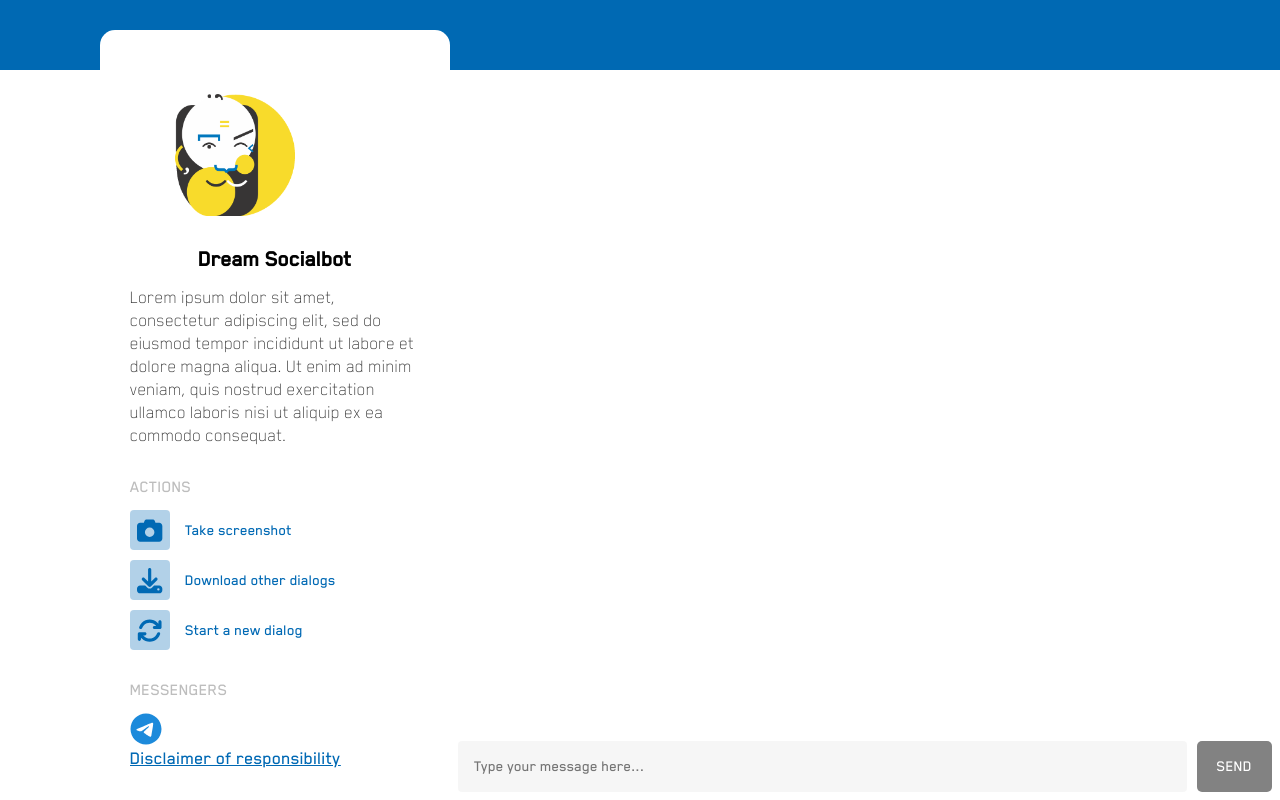
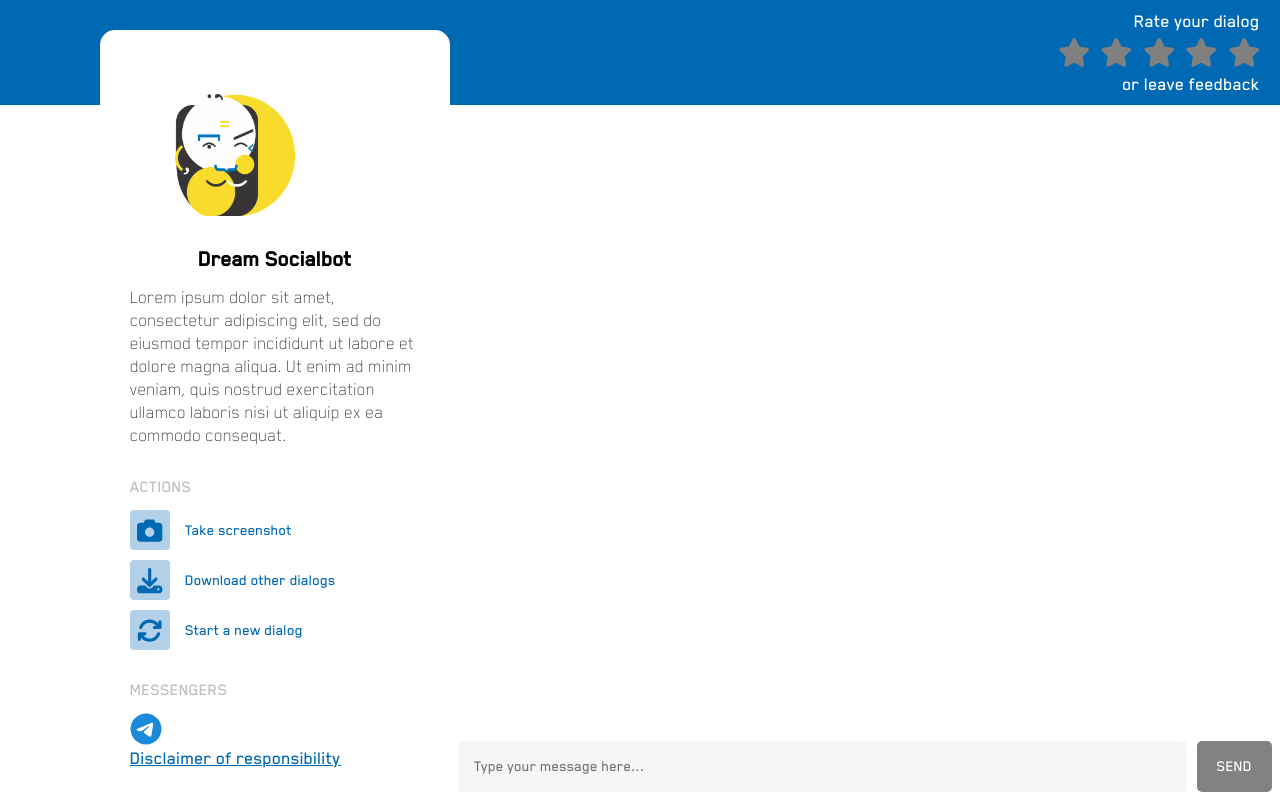
Before and after one commit to deeppavlov/dream-landing, a Next.js app: page /chat in a window 1280 px wide. Built offline with nearby package versions, Linux system fonts and the light colour scheme.

Commit message:
feat: add rating to top bar

```diff
--- a/components/StarsRating.tsx
+++ b/components/StarsRating.tsx
@@ -14,6 +14,8 @@ const StarsRating: FC<{ rating: number; setRating: (r: number) => void }> = ({
   );
 
   return (
+    <div className={styles["stars-cont"]}>
+      Rate your dialog
       <div className={styles["stars"]}>
         {Array(5)
           .fill(0)
@@ -27,6 +29,8 @@ const StarsRating: FC<{ rating: number; setRating: (r: number) => void }> = ({
             />
           ))}
       </div>
+      or <a>leave feedback</a>
+    </div>
   );
 };
 
--- a/components/starsrating.module.css
+++ b/components/starsrating.module.css
@@ -1,8 +1,12 @@
+.stars-cont {
+  text-align: right;
+  padding: 10px 20px;
+  color: white;
+}
+
 .stars {
-  margin-top: 17px;
-  margin-left: auto;
-  margin-right: auto;
   font-size: 0.9em;
+  margin: 5px 0;
 }
 
 .stars > svg + svg {
--- a/pages/chat.module.css
+++ b/pages/chat.module.css
@@ -5,12 +5,14 @@
 }
 
 .top-bar {
-  height: 70px;
+  height: calc(5rem + 25px);
   position: absolute;
   top: 0;
   width: 100%;
   z-index: -1;
   background-color: #0069b3;
+  display: flex;
+  flex-direction: row-reverse;
 }
 
 .chat-cont {
@@ -18,7 +20,7 @@
   display: flex;
   flex-direction: column;
   /* Space for the top bar */
-  padding-top: 80px;
+  padding-top: calc(5rem + 25px);
 }
 
 .messages-cont {
--- a/pages/chat.tsx
+++ b/pages/chat.tsx
@@ -6,6 +6,7 @@ import useChat from "../hooks/useChat";
 import styles from "./chat.module.css";
 import Sidebar from "../components/Sidebar";
 import MessageBubble, { ThinkingBubble } from "../components/MessageBubble";
+import StarsRating from "../components/StarsRating";
 
 const Chat: NextPage = () => {
   const { messages, loading, error, sendMsg, reset, setRating, rating } =
@@ -31,7 +32,9 @@ const Chat: NextPage = () => {
 
   return (
     <div className={`page ${styles["chat-page"]}`}>
-      <div className={styles["top-bar"]}></div>
+      <div className={styles["top-bar"]}>
+      <StarsRating rating={rating} setRating={setRating}/>
+      </div>
 
       <Sidebar
         onScreenshot={getChatPic}
```
Lines whose indentation alone changed are shown as unchanged.
